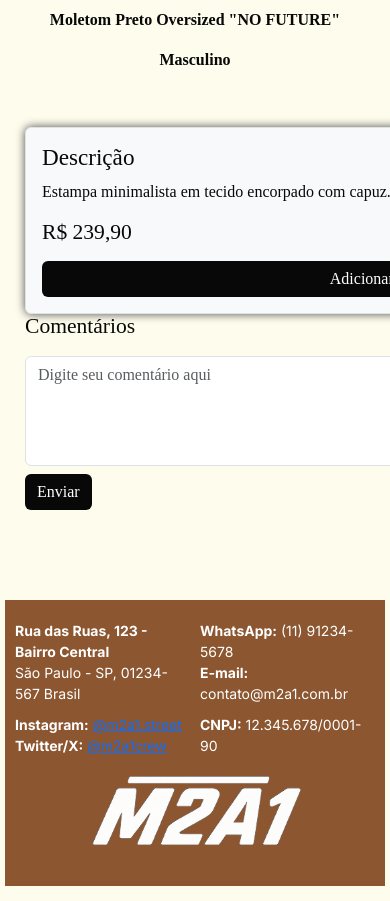
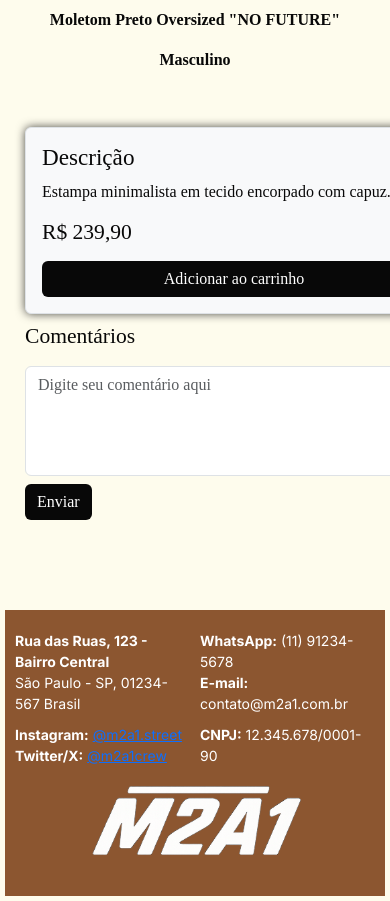
Before and after one commit to MiguelLuiss/loja-web, a Flask app: page /amostraProduto/1 in a window 390 px wide; the page is wider, and only the part inside the window is pictured. Shown: the part 383-1284 px from the top of that part. Run offline with Flask 3, Linux system fonts and the light colour scheme; data comes from the database, SQL or seed files in the repository; data that the repository does not hold is empty; some web fonts are replaced.

Commit message:
Fazendo as alterações finais

```diff
--- a/static/styles/amostraProduto.css
+++ b/static/styles/amostraProduto.css
@@ -166,7 +166,7 @@
 
 }
 
-@media (max-width: 468px){
+@media (max-width: 469px){
   .carousel-inner img{
     max-height: 300px;
   }
@@ -174,6 +174,16 @@
   .btn-dark{
     font-size: 1rem;
   }
+
+  .border{
+    width: 418px;
+    margin-bottom: 10px;
+  }
+
+  .comentarios textarea{
+  resize: none;
+  width: 418px;
+}
 
 
   /* Rodapé */
```
Also changed, not shown: static/styles/pag-login.css (+13 -4 lines).
